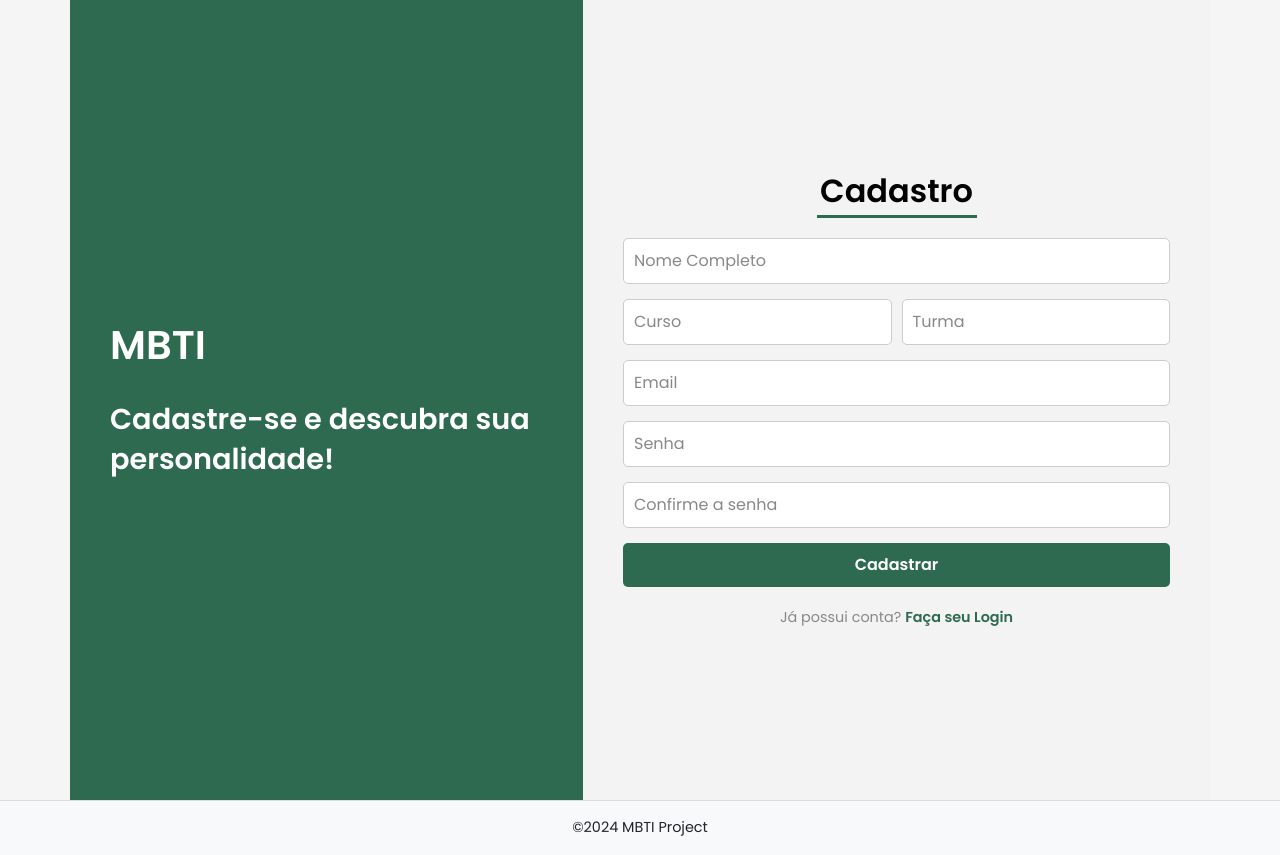
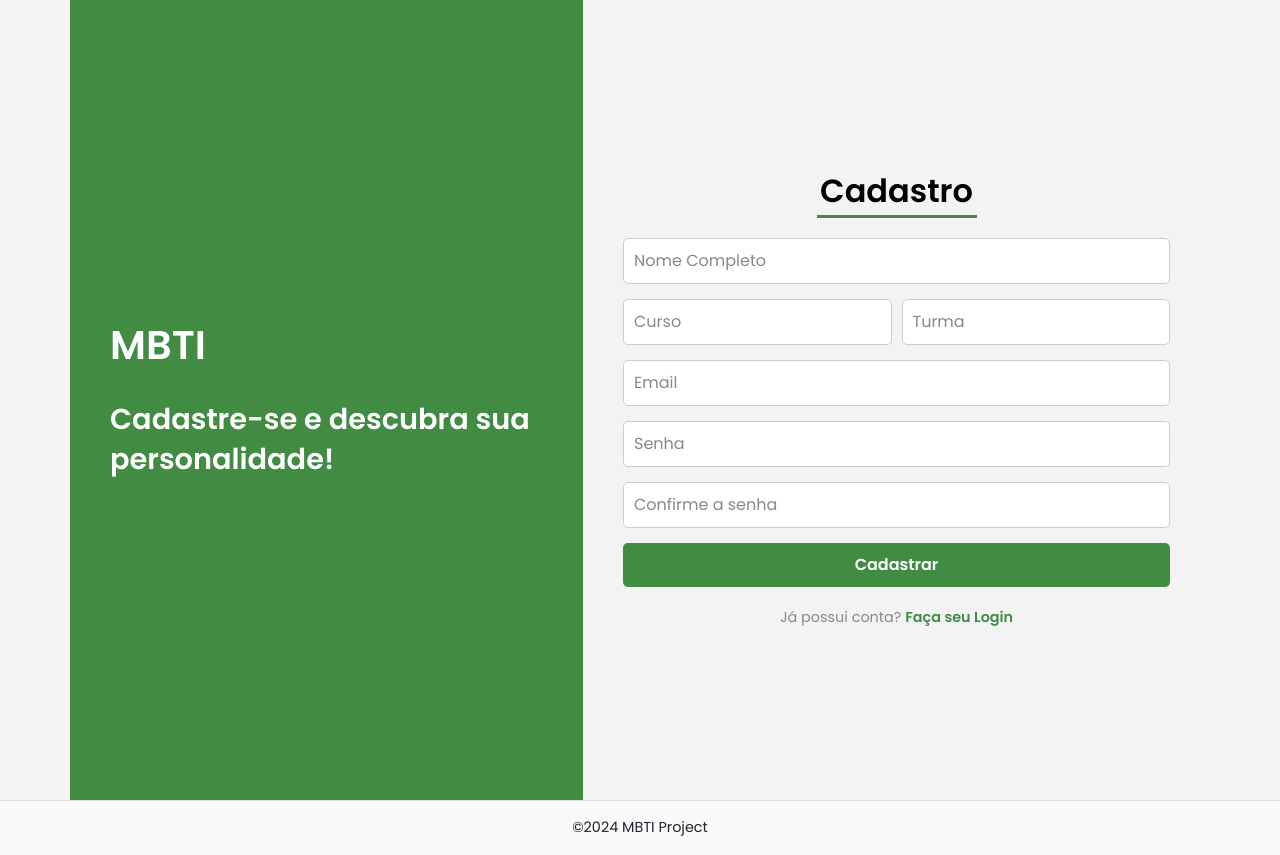
Before and after one commit to MariaJuliaGermano/projeto-2-si-equipe-2, a Django app: template mbti/templates/teste_mbti/cadastro.html in a window 1280 px wide. Shown: the part 56-911 px from the top of the page. Run offline with Django 5.2, Linux system fonts and the light colour scheme; the template is opened without the code that fills it, so the values that code supplies are empty; some libraries are stand-ins or nearby versions.

Commit message:
Update colors

```diff
--- a/mbti/static/css/style.css
+++ b/mbti/static/css/style.css
@@ -11,7 +11,7 @@ body {
 }
 
 .header-section {
-    background-color: #4caf50;
+    background-color: #418b43;
     color: white;
     padding: 5rem 0;
     text-align: center;
@@ -56,7 +56,7 @@ body {
 }
 
 .info-box i {
-    color: #4caf50;
+    color: #418b43;
     margin-right: 0.5rem;
 }
 
@@ -86,7 +86,7 @@ body {
 
 .options span {
     font-weight: bold;
-    color: #4caf50;
+    color: #418b43;
 }
 
 .options input[type="radio"] {
@@ -138,7 +138,7 @@ footer {
 }
 
 .cadastro-login-page .left-section {
-    background-color: #2d6a4f;
+    background-color: #418b43;
     color: white;
     padding: 40px;
     width: 45%;
@@ -187,7 +187,7 @@ footer {
     width: 100%;
     max-width: 100px;
     height: 3px;
-    background-color: #2d6a4f;
+    background-color: #418b43;
     margin: 0 auto;
     margin-top: 5px;
 }
@@ -198,7 +198,7 @@ footer {
     width: 100%;
     max-width: 160px;
     height: 3px;
-    background-color: #2d6a4f;
+    background-color: #418b43;
     margin: 0 auto;
     margin-top: 5px;
 }
@@ -238,7 +238,7 @@ footer {
 }
 
 .cadastro-login-page .form-footer a {
-    color: #2d6a4f;
+    color: #418b43;
     font-weight: bold;
     text-decoration: none;
 }
@@ -248,7 +248,7 @@ footer {
 }
 
 .botão-enviar {
-    background-color: #2d6a4f;
+    background-color: #418b43;
     color: white;
     padding: 10px;
     font-size: 1rem;
@@ -260,7 +260,7 @@ footer {
 }
 
 .botão-enviar:hover {
-    background-color: #1b4332;
+    background-color: #366b38;
 }
 
 
```
